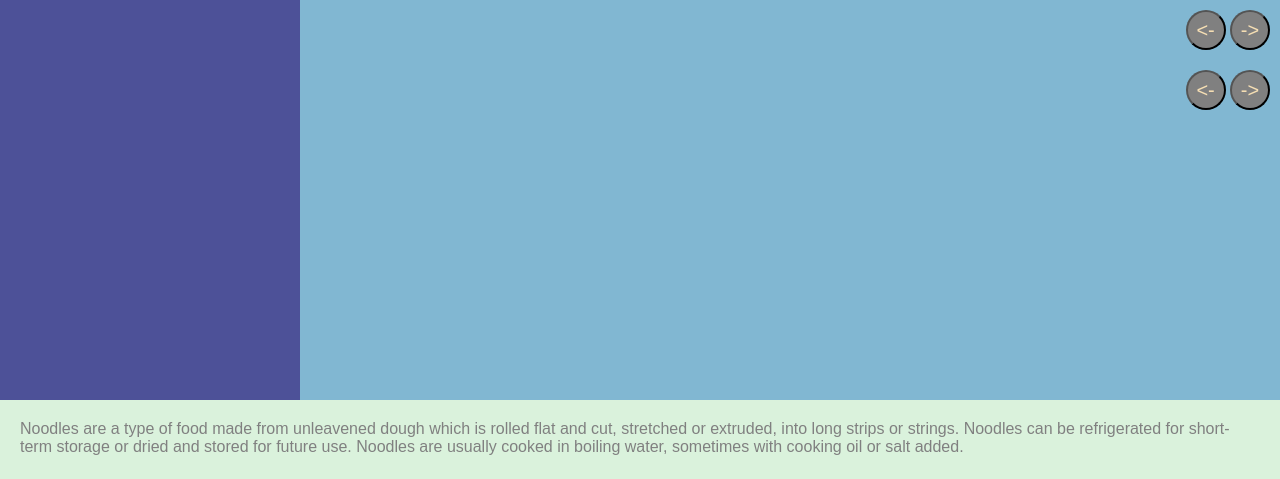
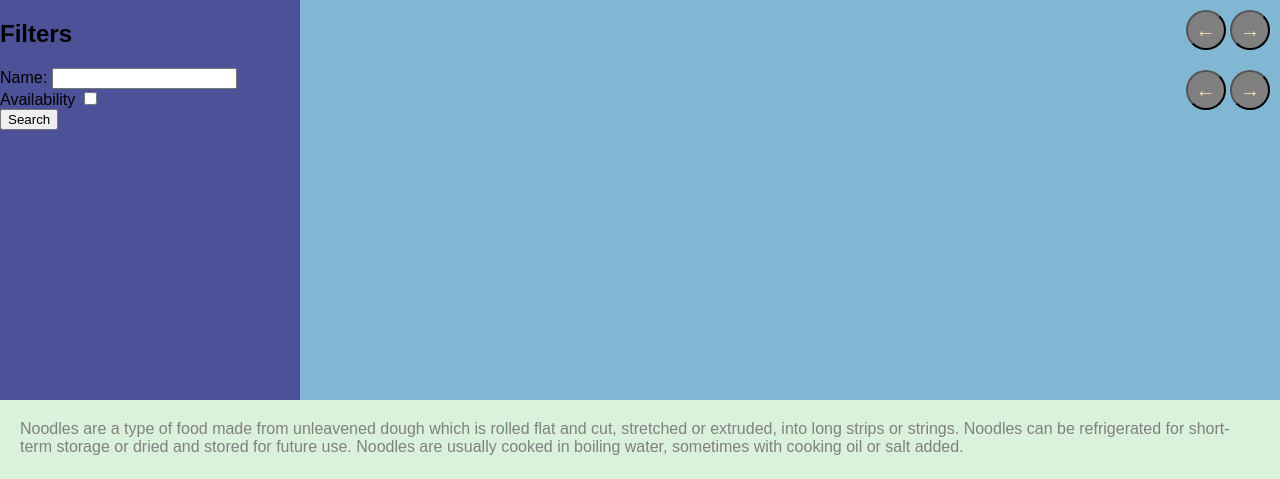
Before and after one commit to MMierzej/skinft, a Node project: template src/views/index.ejs in a window 1280 px wide. Shown: the part 80-559 px from the top of the page. Run offline with Node 20 templates, Linux system fonts and the light colour scheme; the template is opened without the code that fills it, so the values that code supplies are empty; some libraries are stand-ins or nearby versions.

Commit message:
Added filtering and page changing

```diff
--- a/src/app.js
+++ b/src/app.js
@@ -53,13 +53,15 @@ const { createHash } = require('crypto');
 
     app.post('/items', upload.single(), async (req, res) => {
         // req.body -- filters
-        let pageNo = req.body.pageNo || 0;
-        let skinsOnPage = req.body.skinsOnPage || 18;
+        console.log(req.body);
 
-        const result = await Skin.find({})
+        const result = await Skin.find({
+            name: { $regex: `${req.body.name}`, $options: "i" },
+            status: ('true' == req.body.available) || { $exists: true }
+        })
             .lean()
-            .skip(pageNo * skinsOnPage)
-            .limit(skinsOnPage);
+            .skip(req.body.page * req.body.itemsOnPage)
+            .limit(req.body.itemsOnPage);
         res.json(result);
     });
 
@@ -302,9 +304,9 @@ const { createHash } = require('crypto');
     app.get('/cart', async (req, res) => {
         if (req.session.userid) {
             const response = [];
-            for(const name of req.session.cart) {
+            for (const name of req.session.cart) {
                 const skin = await Skin.findOne({ name }).lean().exec();
-                response.push( {
+                response.push({
                     name: skin.name,
                     priceUsd: skin.priceUsd,
                     thumbnail: skin.thumbnail,
--- a/src/static/index.css
+++ b/src/static/index.css
@@ -52,7 +52,7 @@ main
     text-decoration: none;
 }
 
-#buttons
+.buttons
 {
     float: right;
     padding: 10px;
@@ -64,7 +64,7 @@ main
     max-height: 70%;
 }
 
-.button-arrow
+.prev, .next
 {
     width: 40px;
     height: 40px;
--- a/src/views/index.ejs
+++ b/src/views/index.ejs
@@ -10,27 +10,35 @@
     <link rel='stylesheet' type='text/css' href='/index.css'>
     <script src="https://ajax.googleapis.com/ajax/libs/jquery/3.5.1/jquery.min.js"></script>
     <script>
-        $(function () {
-                let nextbt = $('#next-page')[0];
-                nextbt.addEventListener('click', async function () {
+        var i = 0;
+
+        async function getItems() {
             let container = $('.container');
-                    //parametry do posta
-                    let itemsOnPage = 9; // do pobrania
-                    let pageNum = 1; // do pobrania jakos
+            let itemsOnPage = 2;
             let form = new FormData();
-                    form.append('page', pageNum);
+            form.append('page', i);
             form.append('itemsOnPage', itemsOnPage);
+            form.append('name', $('#searchphrase').val());
+            form.append('available', $('#available').is(':checked'));
 
+            if (i < 0) {
+                i = 0;
+                return;
+            }
 
             let result = await fetch('/items', {
                 method: 'POST',
                 body: form
             });
             result = await result.text();
-                    console.log(result);
             let o = JSON.parse(result);
+            if (!o.length) {  // assuming that `o` is an array
+                i--;
+                return;
+            }
+
+            $('.pgcnt').each(function() {this.textContent = i + 1});
             container.html('');
-
             for (let item of o) {
                 container.append($('<a>', {
                     class: 'item',
@@ -44,29 +52,47 @@
                 })).append($('<p>', {
                     class: 'price-tag',
                     text: 'USD: ' + item.priceUsd + '$'
-                        })))
+                })));
+            }
         }
 
+        function invokeMeOnLoad() {
+            $('.next').each(function() {
+                this.addEventListener('click', () => { i++; getItems() });
             });
-                nextbt.click();
+            $('.prev').each(function() {
+                this.addEventListener('click', () => { i--; getItems() });
             });
+            getItems();
+        }
+
+        $(invokeMeOnLoad);
     </script>
 </head>
 
 <body>
     <%- include('header', { user: locals.user }) %>
     <div class='big-container'>
-        <aside></aside>
+        <aside>
+            <h1>Filters</h1>
+            <label for="searchphrase">Name:</label>
+            <input type="text" id="searchphrase"><br>
+            <label for="available">Availability</label>
+            <input type="checkbox" id="available"><br>
+            <button id="submit" onclick="i = 0; getItems()">Search</button>
+        </aside>
         <main>
-            <div id='buttons'>
-                <button id='prev-page' class='button-arrow'><-</button>
-                <button id='next-page' class='button-arrow'>-></button>
+            <div class='buttons'>
+                <button class='prev'>&larr;</button>
+                <span class="pgcnt"></span>
+                <button class='next'>&rarr;</button>
             </div>
             <div class='container'>
             </div>
-            <div id='buttons'>
-                <button id='prev-page' class='button-arrow'><-</button>
-                <button id='next-page' class='button-arrow'>-></button>
+            <div class='buttons'>
+                <button class='prev'>&larr;</button>
+                <span class="pgcnt"></span>
+                <button class='next'>&rarr;</button>
             </div>
         </main>
     </div>
```
Lines whose indentation alone changed are shown as unchanged.
